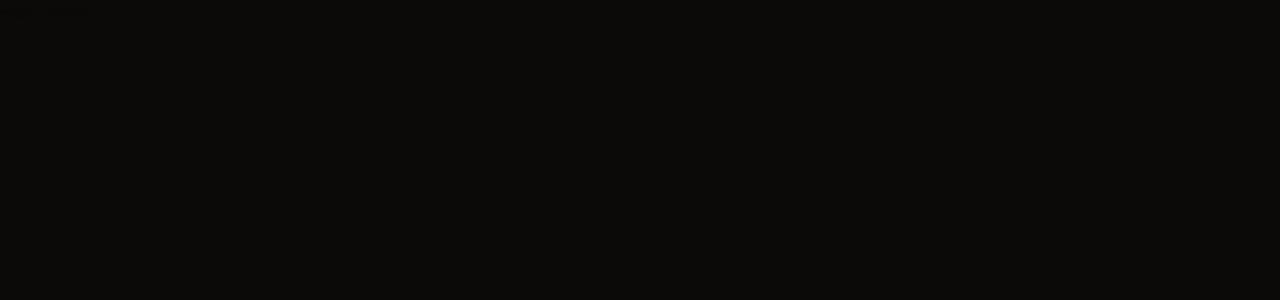
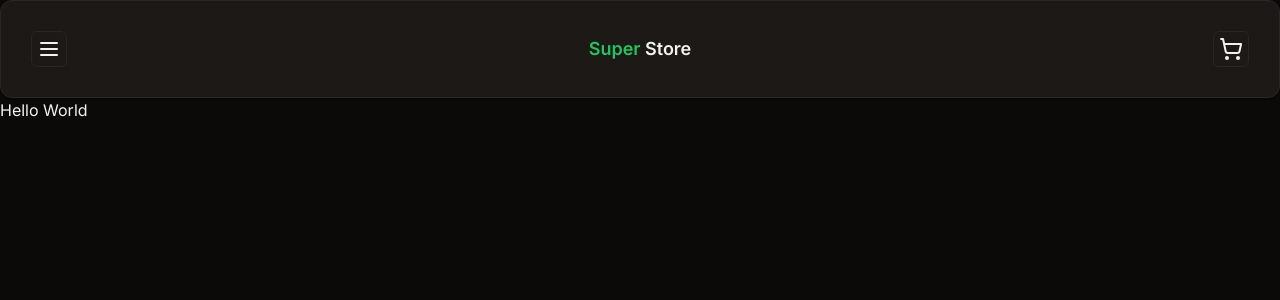
Before and after one commit to Gui-dev/super-store, a Next.js app: page / in a window 1280 px wide. Shown: the top 300 px of the page. Built offline with nearby package versions, Linux system fonts and the light colour scheme.

Commit message:
feat: add card, button and header components

```diff
--- a/package.json
+++ b/package.json
@@ -11,8 +11,10 @@
   "dependencies": {
     "@prisma/client": "^5.6.0",
     "@radix-ui/react-icons": "^1.3.0",
+    "@radix-ui/react-slot": "^1.0.2",
     "class-variance-authority": "^0.7.0",
     "clsx": "^2.0.0",
+    "lucide-react": "^0.294.0",
     "next": "14.0.3",
     "react": "^18",
     "react-dom": "^18",
--- a/src/app/globals.css
+++ b/src/app/globals.css
@@ -4,29 +4,6 @@
 
 @layer base {
   :root {
-    --background: 20 14.3% 4.1%;
-    --foreground: 240 10% 3.9%;
-    --card: 0 0% 100%;
-    --card-foreground: 240 10% 3.9%;
-    --popover: 0 0% 100%;
-    --popover-foreground: 240 10% 3.9%;
-    --primary: 142.1 76.2% 36.3%;
-    --primary-foreground: 355.7 100% 97.3%;
-    --secondary: 240 4.8% 95.9%;
-    --secondary-foreground: 240 5.9% 10%;
-    --muted: 240 4.8% 95.9%;
-    --muted-foreground: 240 3.8% 46.1%;
-    --accent: 240 4.8% 95.9%;
-    --accent-foreground: 240 5.9% 10%;
-    --destructive: 0 84.2% 60.2%;
-    --destructive-foreground: 0 0% 98%;
-    --border: 240 5.9% 90%;
-    --input: 240 5.9% 90%;
-    --ring: 142.1 76.2% 36.3%;
-    --radius: 0.5rem;
-  }
-
-  .dark {
     --background: 20 14.3% 4.1%;
     --foreground: 0 0% 95%;
     --card: 24 9.8% 10%;
@@ -46,6 +23,7 @@
     --border: 240 3.7% 15.9%;
     --input: 240 3.7% 15.9%;
     --ring: 142.4 71.8% 29.2%;
+    --radius: 0.5rem;
   }
 }
 
--- a/src/app/layout.tsx
+++ b/src/app/layout.tsx
@@ -2,6 +2,8 @@
 import { Inter } from 'next/font/google'
 import './globals.css'
 import { ReactNode } from 'react'
+
+import { Header } from '@/components/ui/header'
 
 const inter = Inter({ subsets: ['latin'] })
 
@@ -13,7 +15,10 @@
 export default function RootLayout({ children }: { children: ReactNode }) {
   return (
     <html lang="en">
-      <body className={inter.className}>{children}</body>
+      <body className={inter.className}>
+        <Header />
+        {children}
+      </body>
     </html>
   )
 }
--- /dev/null
+++ b/src/components/ui/button.tsx
@@ -0,0 +1,57 @@
+import * as React from "react"
+import { Slot } from "@radix-ui/react-slot"
+import { cva, type VariantProps } from "class-variance-authority"
+
+import { cn } from "@/lib/utils"
+
+const buttonVariants = cva(
+  "inline-flex items-center justify-center whitespace-nowrap rounded-md text-sm font-medium transition-colors focus-visible:outline-none focus-visible:ring-1 focus-visible:ring-ring disabled:pointer-events-none disabled:opacity-50",
+  {
+    variants: {
+      variant: {
+        default:
+          "bg-primary text-primary-foreground shadow hover:bg-primary/90",
+        destructive:
+          "bg-destructive text-destructive-foreground shadow-sm hover:bg-destructive/90",
+        outline:
+          "border border-input bg-transparent shadow-sm hover:bg-accent hover:text-accent-foreground",
+        secondary:
+          "bg-secondary text-secondary-foreground shadow-sm hover:bg-secondary/80",
+        ghost: "hover:bg-accent hover:text-accent-foreground",
+        link: "text-primary underline-offset-4 hover:underline",
+      },
+      size: {
+        default: "h-9 px-4 py-2",
+        sm: "h-8 rounded-md px-3 text-xs",
+        lg: "h-10 rounded-md px-8",
+        icon: "h-9 w-9",
+      },
+    },
+    defaultVariants: {
+      variant: "default",
+      size: "default",
+    },
+  }
+)
+
+export interface ButtonProps
+  extends React.ButtonHTMLAttributes<HTMLButtonElement>,
+    VariantProps<typeof buttonVariants> {
+  asChild?: boolean
+}
+
+const Button = React.forwardRef<HTMLButtonElement, ButtonProps>(
+  ({ className, variant, size, asChild = false, ...props }, ref) => {
+    const Comp = asChild ? Slot : "button"
+    return (
+      <Comp
+        className={cn(buttonVariants({ variant, size, className }))}
+        ref={ref}
+        {...props}
+      />
+    )
+  }
+)
+Button.displayName = "Button"
+
+export { Button, buttonVariants }
--- /dev/null
+++ b/src/components/ui/card.tsx
@@ -0,0 +1,76 @@
+import * as React from 'react'
+
+import { cn } from '@/lib/utils'
+
+const Card = React.forwardRef<
+  HTMLDivElement,
+  React.HTMLAttributes<HTMLDivElement>
+>(({ className, ...props }, ref) => (
+  <div
+    ref={ref}
+    className={cn(
+      'rounded-xl border bg-card text-card-foreground shadow',
+      className,
+    )}
+    {...props}
+  />
+))
+Card.displayName = 'Card'
+
+const CardHeader = React.forwardRef<
+  HTMLDivElement,
+  React.HTMLAttributes<HTMLDivElement>
+>(({ className, ...props }, ref) => (
+  <div
+    ref={ref}
+    className={cn('flex flex-col space-y-1.5 p-6', className)}
+    {...props}
+  />
+))
+CardHeader.displayName = 'CardHeader'
+
+const CardTitle = React.forwardRef<
+  HTMLParagraphElement,
+  React.HTMLAttributes<HTMLHeadingElement>
+>(({ className, ...props }, ref) => (
+  <h3
+    ref={ref}
+    className={cn('font-semibold leading-none tracking-tight', className)}
+    {...props}
+  />
+))
+CardTitle.displayName = 'CardTitle'
+
+const CardDescription = React.forwardRef<
+  HTMLParagraphElement,
+  React.HTMLAttributes<HTMLParagraphElement>
+>(({ className, ...props }, ref) => (
+  <p
+    ref={ref}
+    className={cn('text-sm text-muted-foreground', className)}
+    {...props}
+  />
+))
+CardDescription.displayName = 'CardDescription'
+
+const CardContent = React.forwardRef<
+  HTMLDivElement,
+  React.HTMLAttributes<HTMLDivElement>
+>(({ className, ...props }, ref) => (
+  <div ref={ref} className={cn('p-6 pt-0', className)} {...props} />
+))
+CardContent.displayName = 'CardContent'
+
+const CardFooter = React.forwardRef<
+  HTMLDivElement,
+  React.HTMLAttributes<HTMLDivElement>
+>(({ className, ...props }, ref) => (
+  <div
+    ref={ref}
+    className={cn('flex items-center p-6 pt-0', className)}
+    {...props}
+  />
+))
+CardFooter.displayName = 'CardFooter'
+
+export { Card, CardHeader, CardFooter, CardTitle, CardDescription, CardContent }
--- /dev/null
+++ b/src/components/ui/header.tsx
@@ -0,0 +1,20 @@
+import { MenuIcon, ShoppingCartIcon } from 'lucide-react'
+
+import { Button } from './button'
+import { Card } from './card'
+
+export const Header = () => {
+  return (
+    <Card className="flex items-center justify-between p-[1.875rem]">
+      <Button size="icon" variant="outline">
+        <MenuIcon />
+      </Button>
+      <h1 className="text-lg font-semibold">
+        <span className="text-primary">Super</span> Store
+      </h1>
+      <Button size="icon" variant="outline">
+        <ShoppingCartIcon />
+      </Button>
+    </Card>
+  )
+}
```
Also changed, not shown: 1 other file (tests, documents, lock files or other folders).
